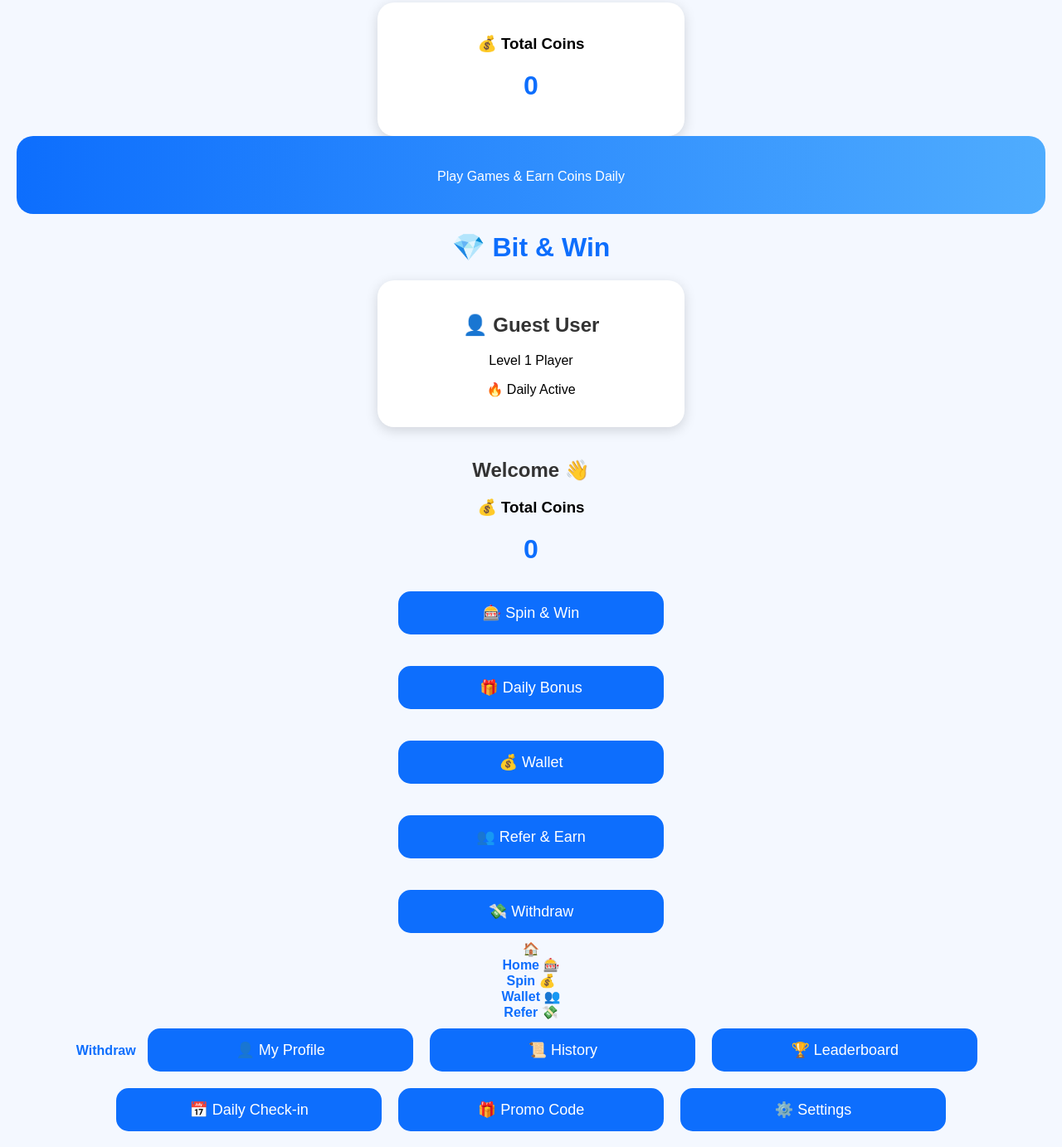
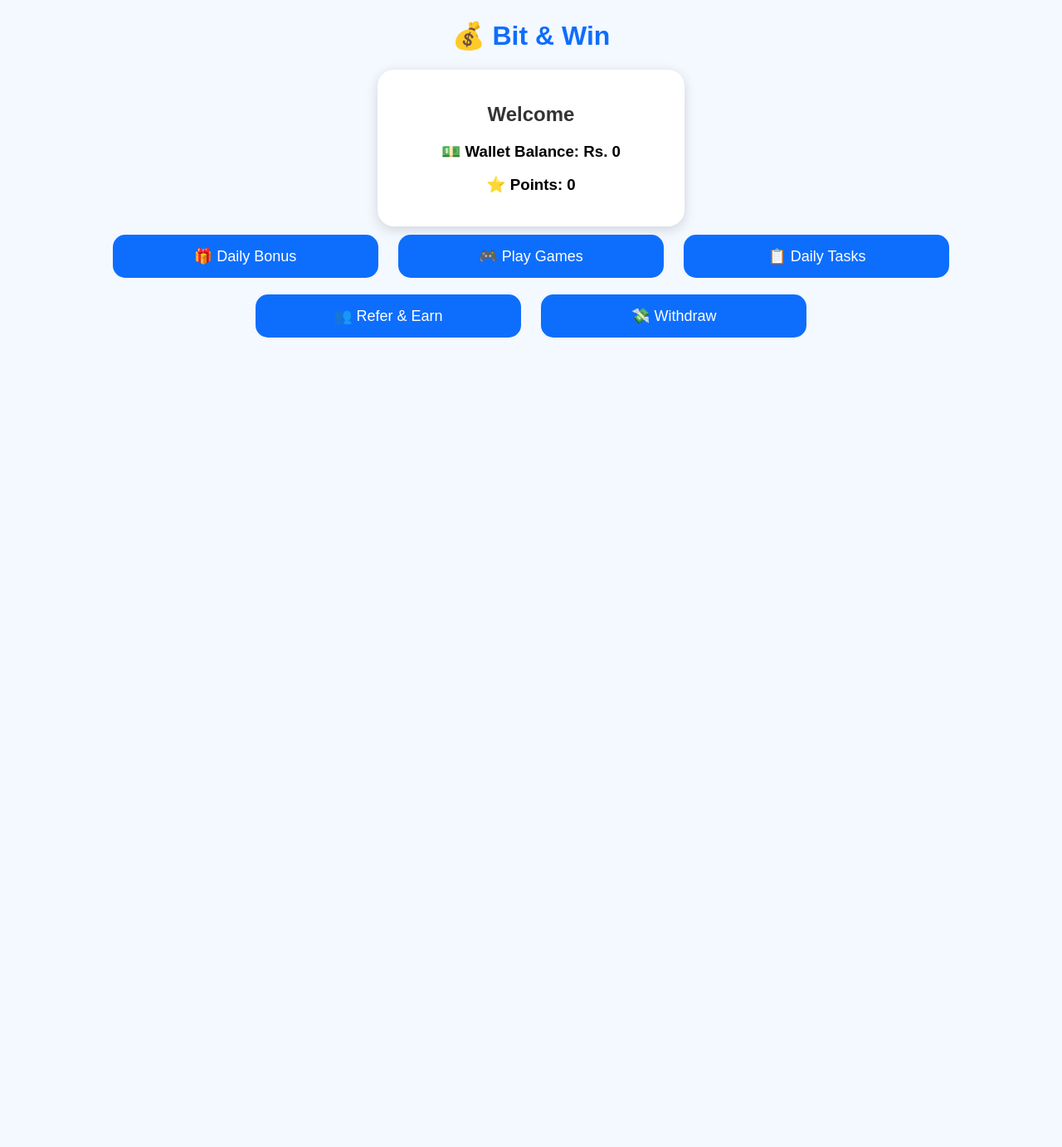
Before and after one commit to Bitwinpk/Bit-Win, a plain HTML site: page home.html in a window 1280 px wide. Shown: the part 17-1400 px from the top of the page at 83% size. After the commit the page ends 800 px from the top, so only its background shows below. Drawn offline with Linux system fonts and the light colour scheme.

Commit message:
Update home.html

```diff
--- a/home.html
+++ b/home.html
@@ -1,108 +1,31 @@
 <!DOCTYPE html>
-<div class="card">
-
-<h3>💰 Total Coins</h3>
-
-<h1 id="coins">0</h1>
-
-</div>
+<html>
 <head>
-<title>Bit & Win</title>
+<title>Bit & Win Dashboard</title>
 <link rel="stylesheet" href="style.css">
 </head>
+<body>
 
-<body>
-  <div style="background:linear-gradient(90deg,#0d6efd,#4facfe);
-color:white;
-padding:20px;
-border-radius:20px;
-margin-bottom:20px;">
+<h1>💰 Bit & Win</h1>
 
-<h2 id="welcome"></h2>
+<div class="card">
+<h2>Welcome</h2>
+<p id="username"></p>
 
-<p>Play Games & Earn Coins Daily</p>
-
+<h3>💵 Wallet Balance: Rs. 0</h3>
+<h3>⭐ Points: 0</h3>
 </div>
 
-<h1>💎 Bit & Win</h1>
-<div class="card">
+<button>🎁 Daily Bonus</button>
+<button>🎮 Play Games</button>
+<button>📋 Daily Tasks</button>
+<button>👥 Refer & Earn</button>
+<button>💸 Withdraw</button>
 
-<h2>👤 Guest User</h2>
+<script>
+document.getElementById("username").innerHTML =
+localStorage.getItem("name");
+</script>
 
-<p>Level 1 Player</p>
-
-<p>🔥 Daily Active</p>
-
-</div>
-
-<br>
-<h2>Welcome 👋</h2>
-
-<h3>💰 Total Coins</h3>
-
-<h1 id="coins">0</h1>
-
-<button onclick="location.href='spin.html'">
-🎰 Spin & Win
-</button>
-
-<br><br>
-
-<button onclick="location.href='bonus.html'">
-🎁 Daily Bonus
-</button>
-
-<br><br>
-
-<button onclick="location.href='wallet.html'">
-💰 Wallet
-</button>
-
-<br><br>
-
-<button onclick="location.href='refer.html'">
-👥 Refer & Earn
-</button>
-
-<br><br>
-
-<button onclick="location.href='withdraw.html'">
-💸 Withdraw
-</button>
-<script>
-function logout(){
-    localStorage.removeItem("username");
-    location.href = "login.html";
-}
-</script>
-<script>
-document.getElementById("coins").innerHTML =
-localStorage.getItem("coins") || 0;
-</script>
-<div class="bottom-nav">
-
-<a href="home.html">🏠<br>Home</a>
-
-<a href="spin.html">🎰<br>Spin</a>
-
-<a href="wallet.html">💰<br>Wallet</a>
-
-<a href="refer.html">👥<br>Refer</a>
-
-<a href="withdraw.html">💸<br>Withdraw</a>
-<button onclick="location.href='profile.html'">
-👤 My Profile
-</button><button onclick="location.href='history.html'">
-📜 History
-</button><button onclick="location.href='leaderboard.html'">
-🏆 Leaderboard
-</button><button onclick="location.href='checkin.html'">
-📅 Daily Check-in
-</button><button onclick="location.href='promo.html'">
-🎁 Promo Code
-</button><button onclick="location.href='settings.html'">
-⚙️ Settings
-</button>
-</div>
 </body>
 </html>
```
